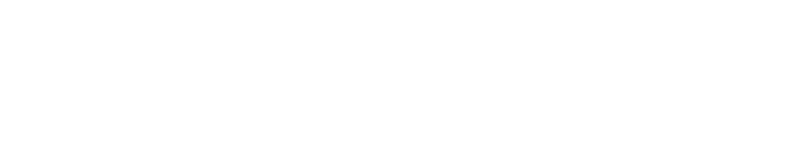
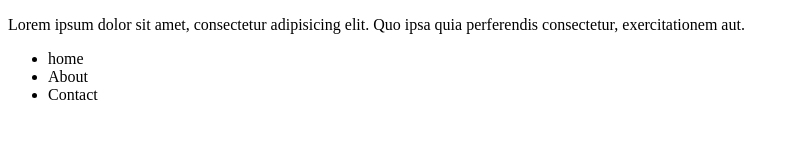
Before and after one commit to jenilmoradiya50/first-git, a plain HTML site: page index.html in a window 1280 px wide. Shown: the whole page, without its empty margins (0-793 px from the left). Drawn offline with Linux system fonts and the light colour scheme.

Commit message:
add index file

```diff
--- a/index.html
+++ b/index.html
@@ -6,6 +6,12 @@
     <title>git</title>
 </head>
 <body>
+    <p>Lorem ipsum dolor sit amet, consectetur adipisicing elit. Quo ipsa quia perferendis consectetur, exercitationem aut.</p>
 
+    <ul>
+        <li>home</li>
+        <li>About</li>
+        <li>Contact</li>
+    </ul>
 </body>
 </html>
```
